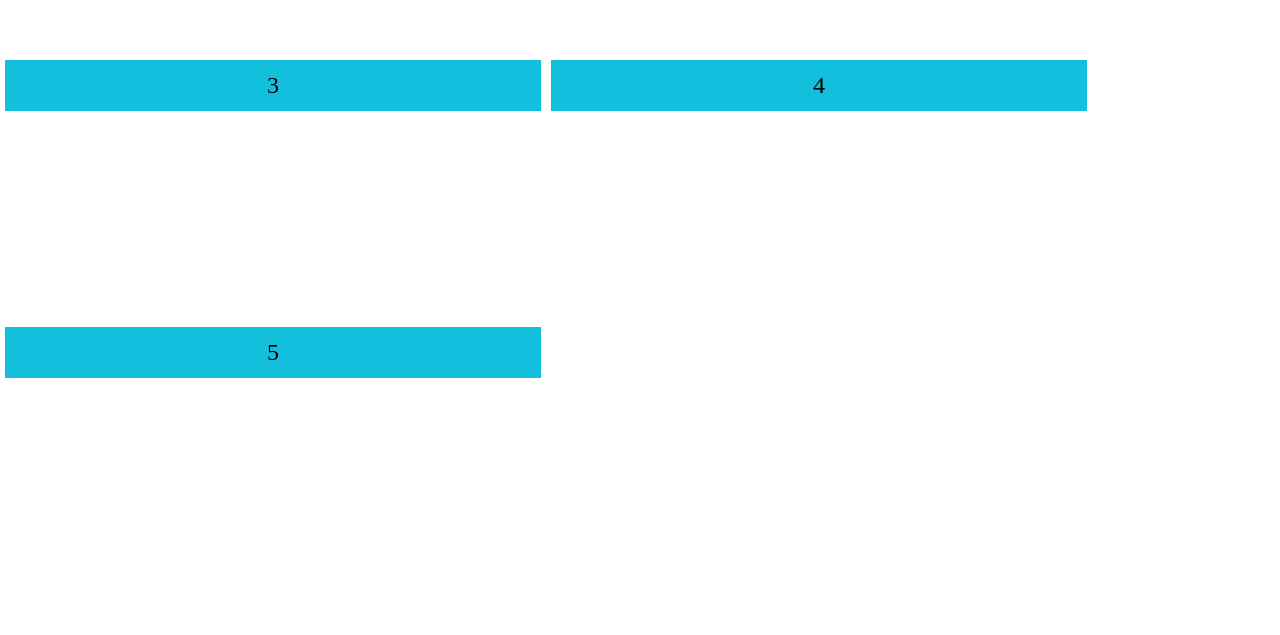
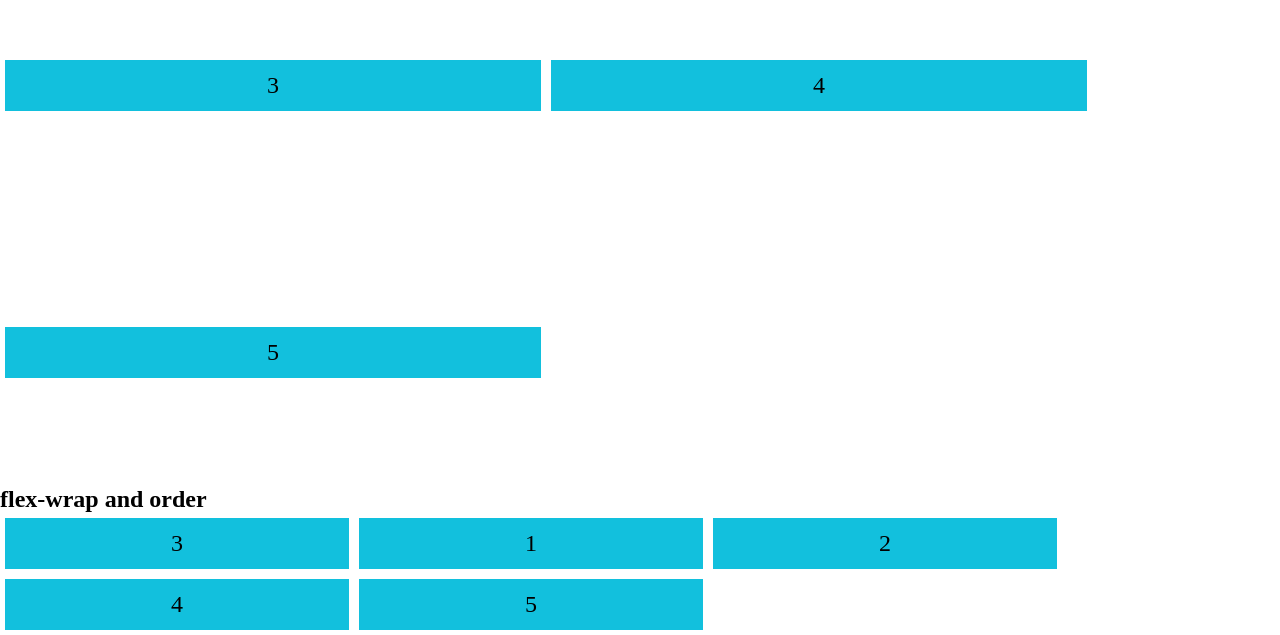
Before and after one commit to Senya-hub/for-myself, a plain HTML site: page fb/index.html in a window 1280 px wide. Shown: the part 2014-2649 px from the top of the page. Before the commit the page ends 2500 px from the top, so only its background shows below. Drawn offline with Linux system fonts and the light colour scheme.

Commit message:
add order

```diff
--- a/fb/index.html
+++ b/fb/index.html
@@ -68,5 +68,13 @@
 	  <div class="item8 active-2">4</div>
 	  <div class="item8">5</div>
     </div>
+	<h2>flex-wrap and order</h2>
+	<div class="flex9">
+	  <div class="item9">1</div>
+	  <div class="item9">2</div>
+	  <div class="item9 active9">3</div>
+	  <div class="item9">4</div>
+	  <div class="item9">5</div>
+    </div>
   </body>
 </html>
--- a/fb/styles.css
+++ b/fb/styles.css
@@ -162,3 +162,19 @@ body, html {
   text-align:center;
   flex-basis: 40%;
 }
+
+.flex9 {
+  display: flex;
+  flex-wrap: wrap;/* по умолчанию nowrap, если уберем то все ячейки постараются разместится в одну строку*/
+}
+.item9 {
+  background-color: #12c0dd;
+  font-size: 1.5em;
+  padding: 0.5em;
+  margin: 5px;
+  text-align:center;
+  flex-basis: 25%;
+}
+.active9 {
+	order: -1; /* встает в начало ряда, по умолчанию 0, если поставим 1 то он встанет в конец ряда ведь по умолчанию все 0*/
+}
```
